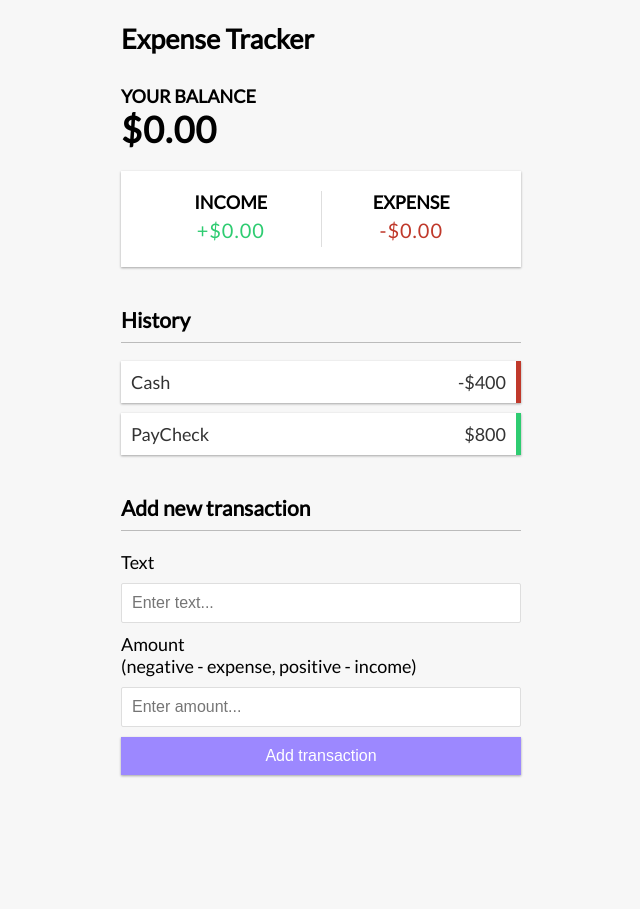
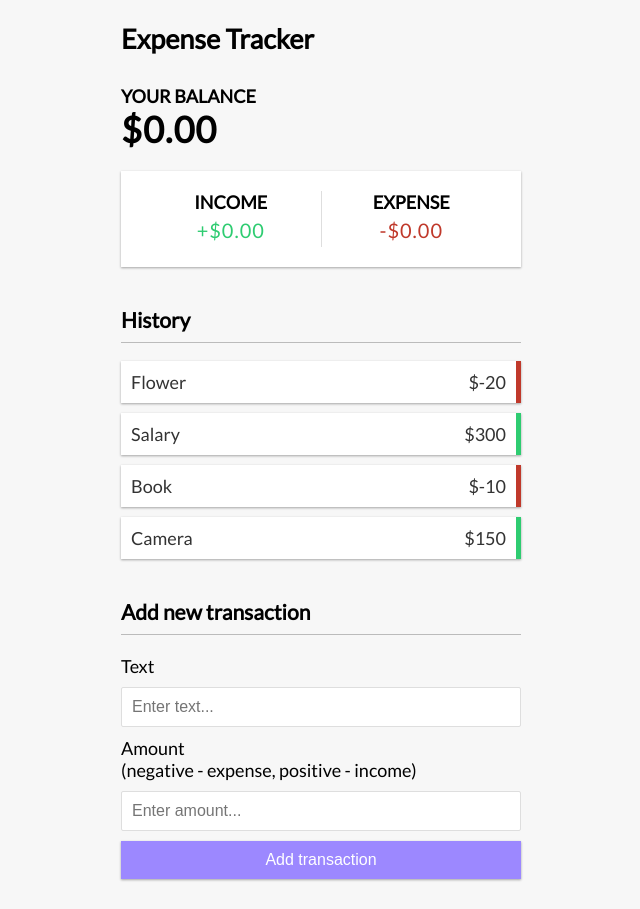
Before and after one commit to FilipeGDPC/Projeto-Vue-expense-tracker, a Vue app in the folder vue-expense-tracker/: page / in a window 1280 px wide. Shown: the whole page, without its empty margins (319-959 px from the left). Before the commit the page ends 805 px from the top, so only its background shows below. Built offline with nearby package versions, Linux system fonts and the light colour scheme.

Commit message:
mudanças no TransactionList

```diff
--- a/vue-expense-tracker/src/components/TransactionList.vue
+++ b/vue-expense-tracker/src/components/TransactionList.vue
@@ -1,11 +1,27 @@
 <template>
     <h3>History</h3>
       <ul id="list" class="list">
-        <li class="minus">
-          Cash <span>-$400</span><button class="delete-btn">x</button>
-        </li>
-        <li class="plus">
-          PayCheck <span>$800</span><button class="delete-btn">x</button>
+        <li v-for="transaction in transactions"
+           :key="transaction.id"
+           :class="transaction.amount < 0 ? 'minus' : 'plus'"
+           >
+
+        {{ transaction.text }} <span>${{ transaction.amount }}</span><button class="delete-btn">x</button>
         </li>
       </ul>
 </template>
+
+<script>
+export default {
+    data(){
+        return {
+            transactions: [
+                { id: 1, text: 'Flower', amount: -20 },
+                { id: 2, text: 'Salary', amount: 300 },
+                { id: 3, text: 'Book', amount: -10 },
+                { id: 4, text: 'Camera', amount: 150 }
+            ]
+        }
+    }
+}
+</script>
```
